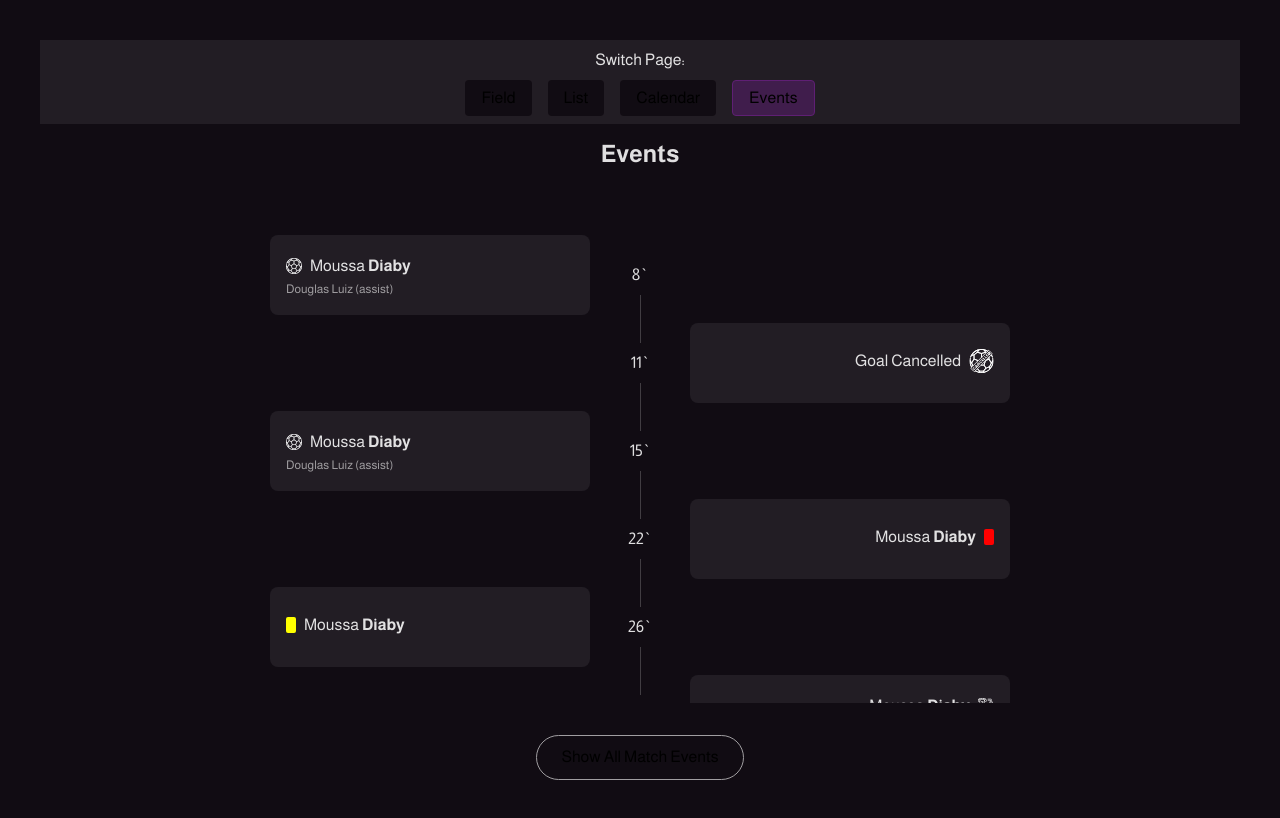
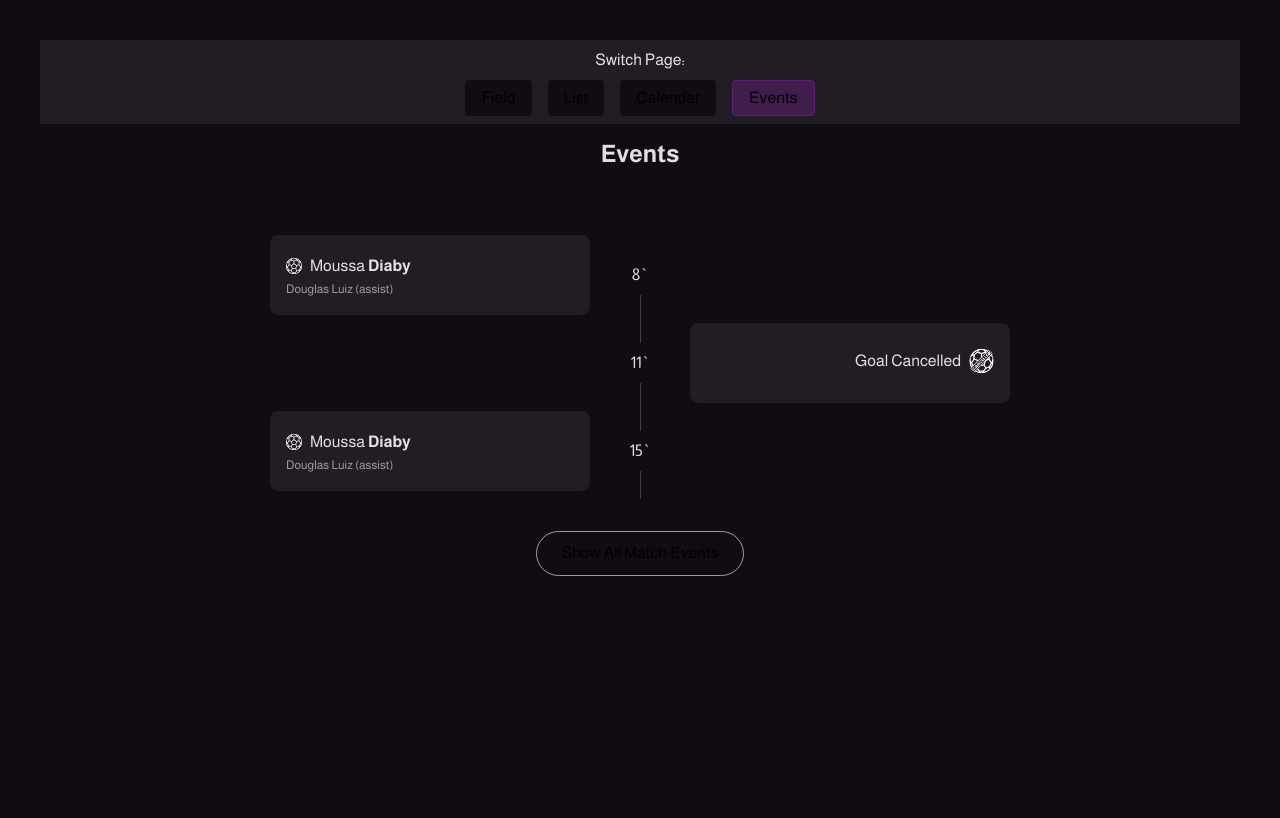
Before and after one commit to h0wter/todor3d-markup-task, a React (Vite) app: page / in a window 1280 px wide. Built offline with nearby package versions, Linux system fonts and the light colour scheme.

Commit message:
add the ability to show/hide all events

```diff
--- a/src/components/events-list/events-list.tsx
+++ b/src/components/events-list/events-list.tsx
@@ -9,40 +9,45 @@ import styles from "./styles.module.scss";
 const DESKTOP_BREAKPOINT = 780;
 const MAX_LIST_ELEMENTS_MOBILE = 5;
 const MAX_LIST_ELEMENTS_DESKTOP = 3;
+const FOLDED_LIST_MAX_HEIGHT_MOBILE = 452;
+const FOLDED_LIST_MAX_HEIGHT_DESKTOP = 276;
 
 const EventsList = () => {
-  const [events, setEvents] = useState(eventsList);
   const [listMaxHeight, setListMaxHeight] = useState<number>();
   const [isListOpened, setIsListOpened] = useState<boolean | null>(null);
   const container = useRef<HTMLUListElement>(null);
 
-  const maxListElements = useMemo(() => {
+  const { maxListElements, foldedListMaxHeight } = useMemo(() => {
     if (container.current) {
-      return container.current.offsetWidth > DESKTOP_BREAKPOINT
+      const isDesktop = container.current.offsetWidth > DESKTOP_BREAKPOINT;
+      const maxListElements = isDesktop
         ? MAX_LIST_ELEMENTS_DESKTOP
         : MAX_LIST_ELEMENTS_MOBILE;
+      const foldedListMaxHeight = isDesktop
+        ? FOLDED_LIST_MAX_HEIGHT_DESKTOP
+        : FOLDED_LIST_MAX_HEIGHT_MOBILE;
+      return {
+        maxListElements,
+        foldedListMaxHeight,
+      };
     } else {
-      return eventsList.length;
+      return {
+        maxListElements: eventsList.length,
+        foldedListMaxHeight: FOLDED_LIST_MAX_HEIGHT_DESKTOP,
+      };
     }
   }, []);
-
-  // const foldedList = useMemo(
-  //   () => eventsList.slice(0, maxListElements),
-  //   [maxListElements]
-  // );
 
   useEffect(() => {
     if (container.current) {
       const isListOpened = eventsList.length < maxListElements;
       setListMaxHeight(container.current?.scrollHeight);
       setIsListOpened(isListOpened);
-      // setEvents(eventsList.slice(0, maxListElements));
     }
   }, [maxListElements]);
 
   const handleToggleOpenListBtnClick = useCallback(() => {
     setIsListOpened((prevState) => !prevState);
-    // setEvents(eventsList);
   }, []);
 
   return (
@@ -50,10 +55,12 @@ const EventsList = () => {
       <h2 className={styles.title}>Events</h2>
       <ul
         className={styles.list}
-        style={{ maxHeight: isListOpened ? listMaxHeight : 480 }}
+        style={{
+          maxHeight: isListOpened ? listMaxHeight : foldedListMaxHeight,
+        }}
         ref={container}
       >
-        {events.map((event, idx) => {
+        {eventsList.map((event, idx) => {
           const { time, mainName, secondName, type, team } = event;
           let firstName;
           let lastName;
```
